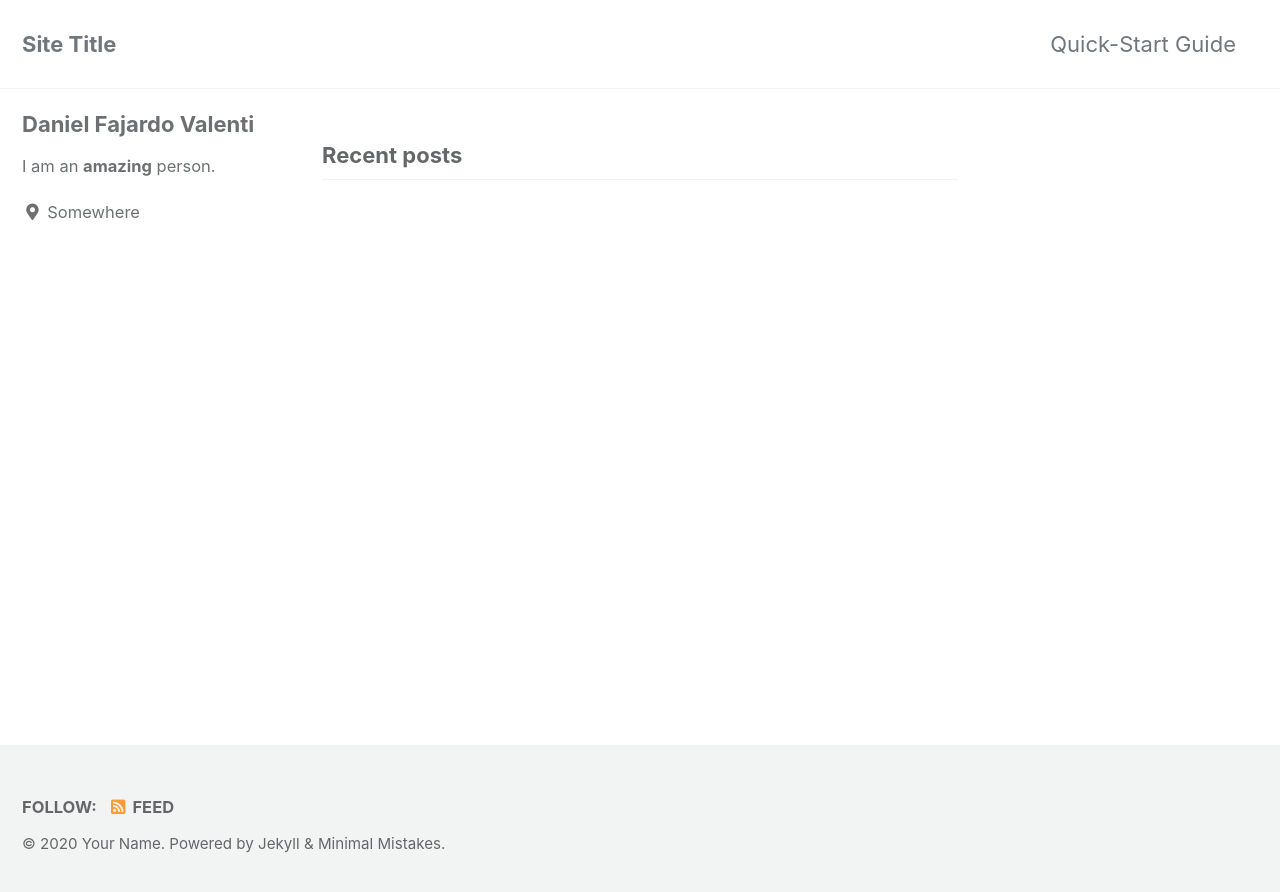
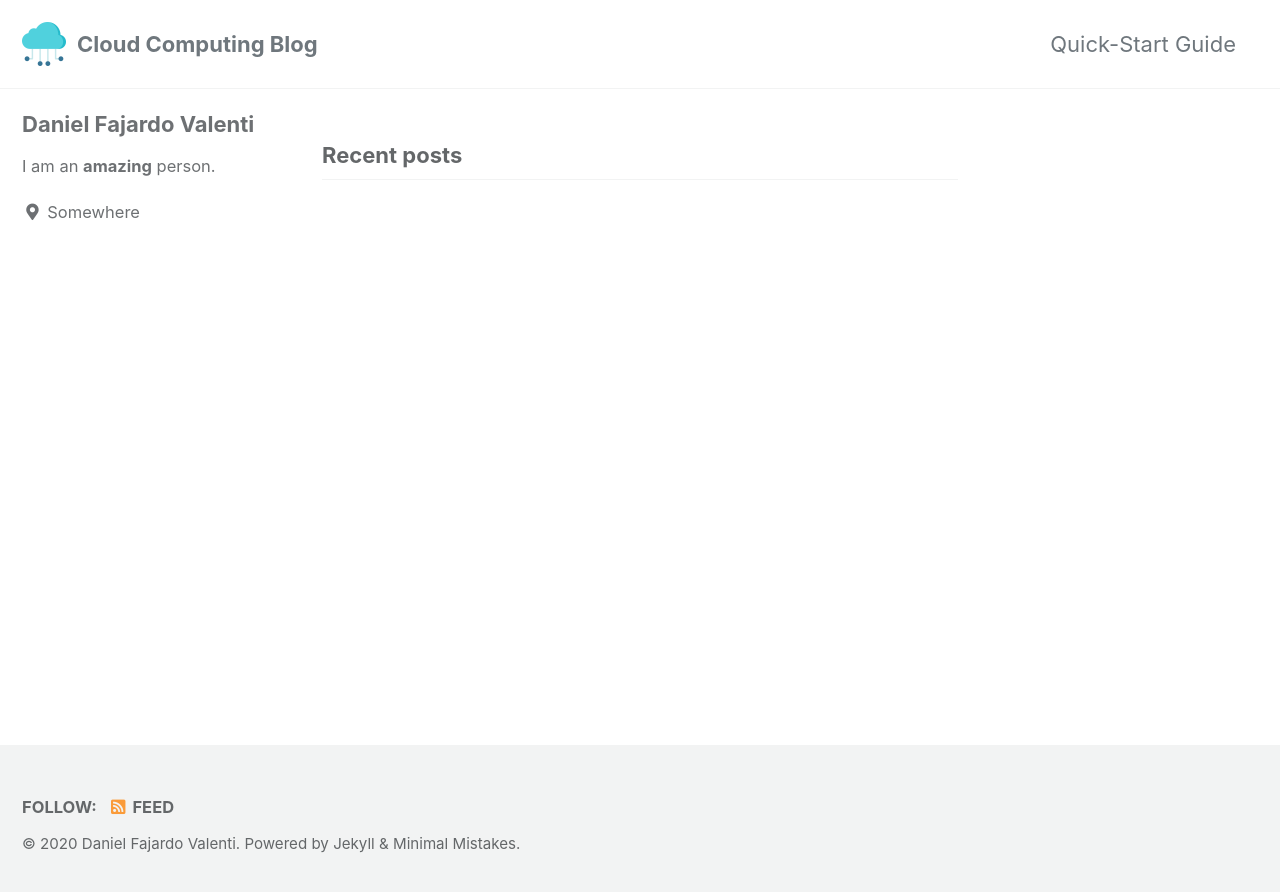
Before and after one commit to daniel-fv/daniel-fv.github.io, a Jekyll site: the page built from index.html, in a window 1280 px wide. Shown: the top 892 px of the page. Built offline with Jekyll 4.4.1, drawn with Linux system fonts in a browser that asks for light colours; cached includes are drawn as plain includes; the list of posts is cut into pages by our own code.

Commit message:
Changed config

```diff
--- a/_config.yml
+++ b/_config.yml
@@ -10,22 +10,22 @@
 # Review documentation to determine if you should use `theme` or `remote_theme`
 # https://mmistakes.github.io/minimal-mistakes/docs/quick-start-guide/#installing-the-theme
 
-theme                  : "minimal-mistakes-jekyll"
+theme                    : "minimal-mistakes-jekyll"
 remote_theme             : "mmistakes/minimal-mistakes"
 minimal_mistakes_skin    : "default" # "air", "aqua", "contrast", "dark", "dirt", "neon", "mint", "plum", "sunrise"
 
 # Site Settings
 locale                   : "en-US"
-title                    : "Site Title"
+title                    : "Cloud Computing Blog"
 title_separator          : "-"
 subtitle                 : # site tagline that appears below site title in masthead
-name                     : "Your Name"
-description              : "An amazing website."
+name                     : "Daniel Fajardo Valenti"
+description              : "Thoughs and ideas about Cloud Computing"
 url                      : "https://daniel-fv.github.io"
 baseurl                  : "" # the subpath of your site, e.g. "/blog"
 repository               : "daniel-fv/danielfv.github.io" # GitHub username/repo-name e.g. "mmistakes/minimal-mistakes"
-teaser                   : # path of fallback teaser image, e.g. "/assets/images/500x300.png"
-logo                     : # path of logo image to display in the masthead, e.g. "/assets/images/88x88.png"
+teaser                   : "/assets/images/cloud-computing-banner.png" # path of fallback teaser image, e.g. "/assets/images/500x300.png"
+logo                     : "/assets/images/cloud-icon-88.png" # path of logo image to display in the masthead, e.g. "/assets/images/88x88.png"
 masthead_title           : # overrides the website title displayed in the masthead, use " " for no title
 # breadcrumbs            : false # true, false (default)
 words_per_minute         : 200
```
Also changed, not shown: assets/images/cloud-computing-banner.jpg (added), assets/images/cloud-computing-banner.png (added), assets/images/cloud-icon-88.png (added), assets/images/cloud-icon.png (added).
